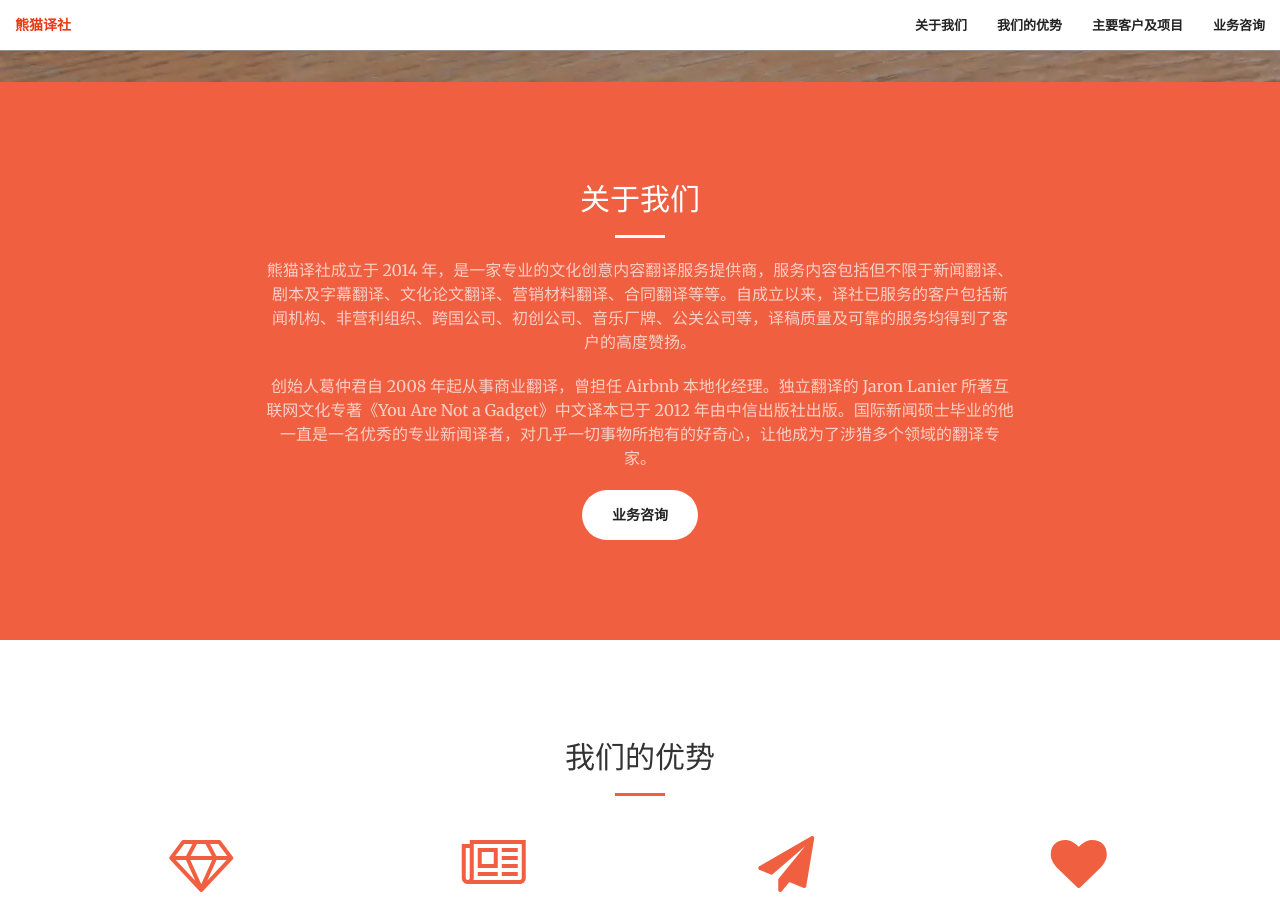
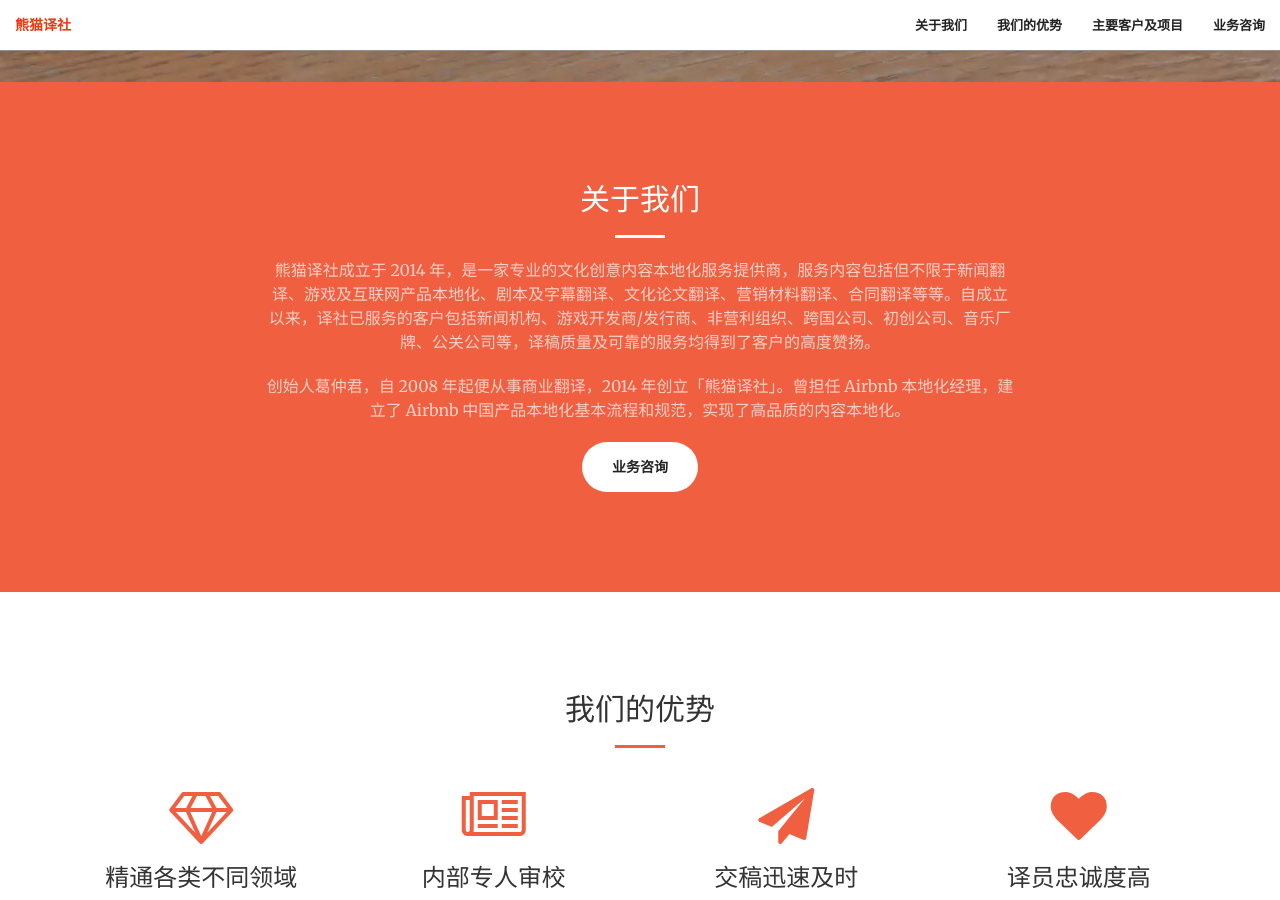
Before and after one commit to shog86/ptranslation.github.io, a Jekyll site: the page built from index.html, in a window 1280 px wide and 900 px high, scrolled down 818 px. Built offline with Jekyll 4.4.1, drawn with Linux system fonts in a browser that asks for light colours.

Commit message:
Update call-to-action.html

```diff
--- a/_includes/call-to-action.html
+++ b/_includes/call-to-action.html
@@ -4,8 +4,8 @@
             <div class="col-lg-8 col-lg-offset-2 text-center">
                 <h2 class="section-heading">关于我们</h2>
                 <hr class="light">
-                <p class="text-faded">熊猫译社成立于 2014 年，是一家专业的文化创意内容翻译服务提供商，服务内容包括但不限于新闻翻译、剧本及字幕翻译、文化论文翻译、营销材料翻译、合同翻译等等。自成立以来，译社已服务的客户包括新闻机构、非营利组织、跨国公司、初创公司、音乐厂牌、公关公司等，译稿质量及可靠的服务均得到了客户的高度赞扬。</p>
-                <p class="text-faded">创始人葛仲君自 2008 年起从事商业翻译，曾担任 Airbnb 本地化经理。独立翻译的 Jaron Lanier 所著互联网文化专著《You Are Not a Gadget》中文译本已于 2012 年由中信出版社出版。国际新闻硕士毕业的他一直是一名优秀的专业新闻译者，对几乎一切事物所抱有的好奇心，让他成为了涉猎多个领域的翻译专家。</p>
+                <p class="text-faded">熊猫译社成立于 2014 年，是一家专业的文化创意内容本地化服务提供商，服务内容包括但不限于新闻翻译、游戏及互联网产品本地化、剧本及字幕翻译、文化论文翻译、营销材料翻译、合同翻译等等。自成立以来，译社已服务的客户包括新闻机构、游戏开发商/发行商、非营利组织、跨国公司、初创公司、音乐厂牌、公关公司等，译稿质量及可靠的服务均得到了客户的高度赞扬。</p>
+                <p class="text-faded">创始人葛仲君，自 2008 年起便从事商业翻译，2014 年创立「熊猫译社」。曾担任 Airbnb 本地化经理，建立了 Airbnb 中国产品本地化基本流程和规范，实现了高品质的内容本地化。</p>
 
                 <a class="btn btn-default btn-xl page-scroll" href="#contact">业务咨询</a>
             </div>
```
